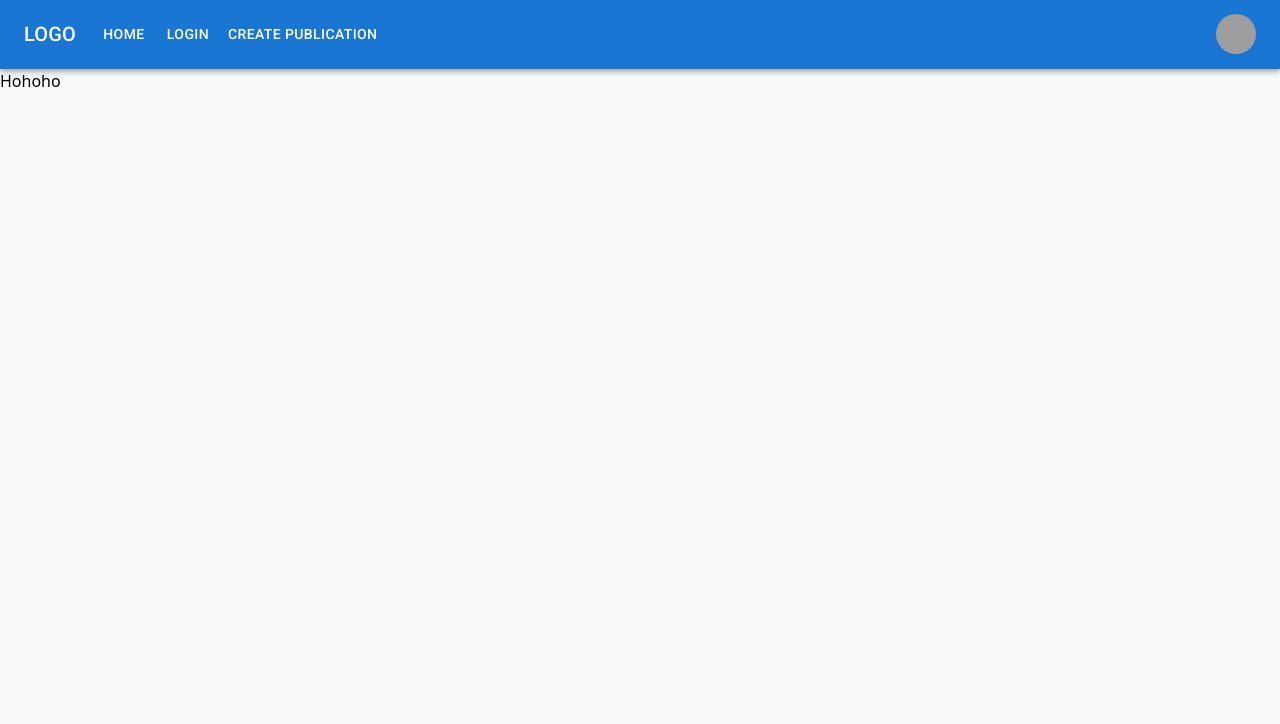
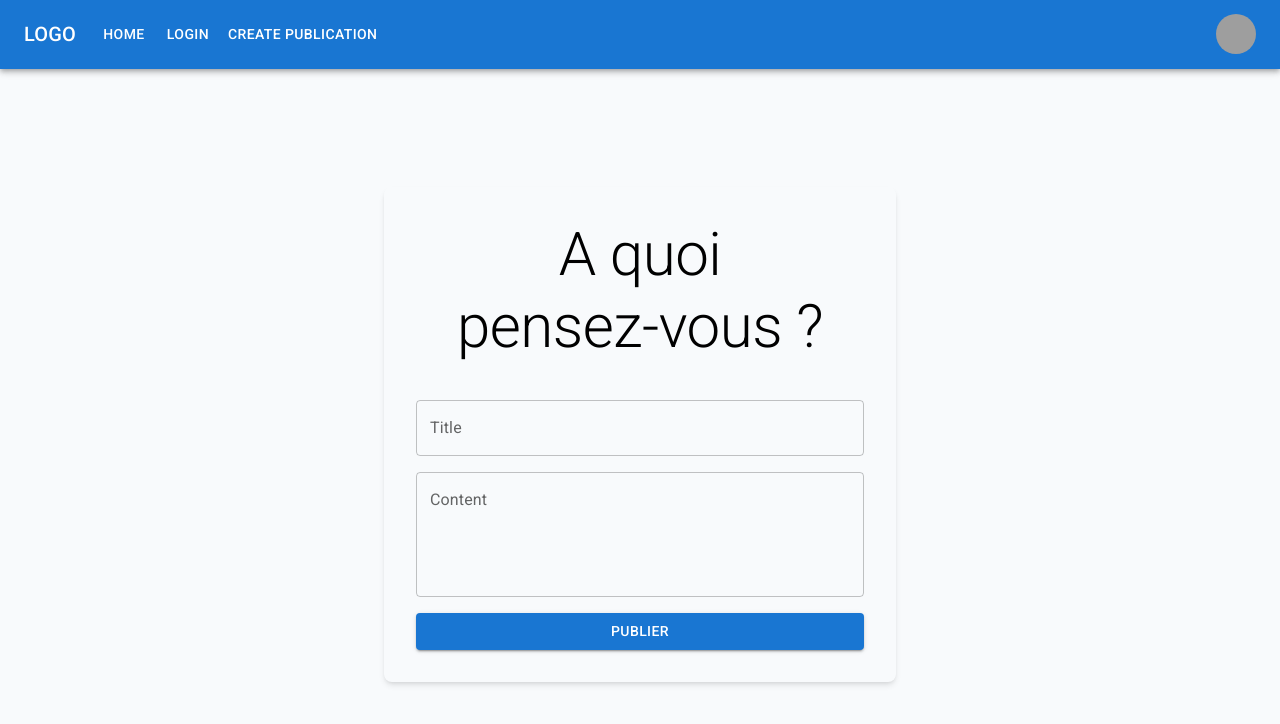
Before and after one commit to ArradaImad/Social-Network, a React (Create React App) app: page /postform in a window 1280 px wide. Shown: the top 724 px of the page. Built offline with nearby package versions, Linux system fonts and the light colour scheme; grey boxes are pictures that could not be loaded.

Commit message:
Commit du Postform

```diff
--- a/src/Components/Postform.js
+++ b/src/Components/Postform.js
@@ -1,11 +1,52 @@
 import React, {useState} from "react";
+import TextField from '@mui/material/TextField';
+import Typography from '@mui/material/Typography';
+import Button from '@mui/material/Button';
+import { createPost } from "../lib/social-network-library"; // Import de la fonction login
+
 
 function Postform () {
+
+    const [title, setTitle] = useState("");
+    const [content, setContent] = useState("");
+
+    const handleCreatePost = async () => {
+        let result = await createPost(title, content); // Utilisation de la fonction login
+
+        if (!result) {
+            throw new Error(`Error while registering : ${result}`)
+        }
+
+        console.log(result);
+    }
+
+
+
     return (
-        <div className="">
-            <p> Hohoho</p>
+        <div className="grow flex flex-col justify-center items-center">
+            <div className="max-w-lg w-full shadow-md rounded-lg p-8">
+                <div className="flex flex-col space-y-4">
+                    <Typography variant="h2" align="center" gutterBottom component="div">
+                    A quoi <br/> pensez-vous ?
+                    </Typography>
+                    <TextField
+                        id="posttitle"
+                        label="Title"
+                        variant="outlined"
+                        value={title} onChange={(e) => setTitle(e.target.value)} />
+
+                    <TextField
+                        id="outlined-multiline-static"
+                        label="Content"
+                        multiline
+                        rows={4}
+                        defaultValue=""
+                        value={content} onChange={(e) => setContent(e.target.value)}
+                    />
+                    <Button onClick={handleCreatePost} variant="contained">Publier</Button>
+                </div>
+            </div>
         </div>
-
 
     )
 
```
